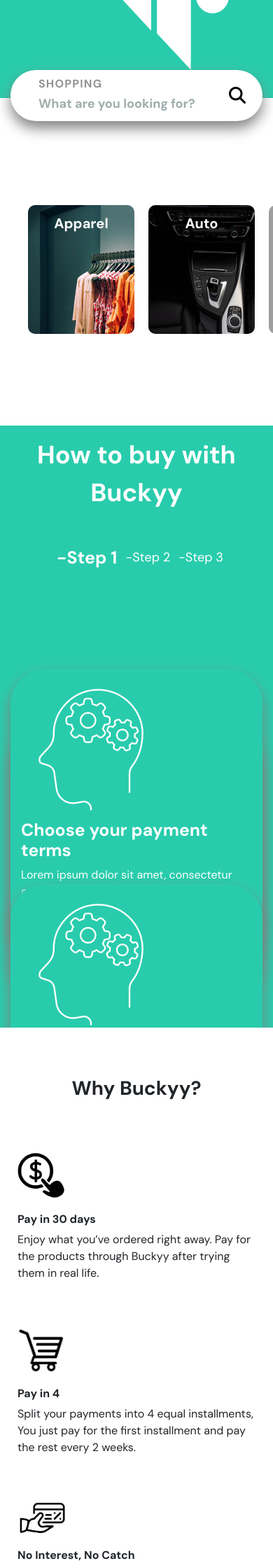
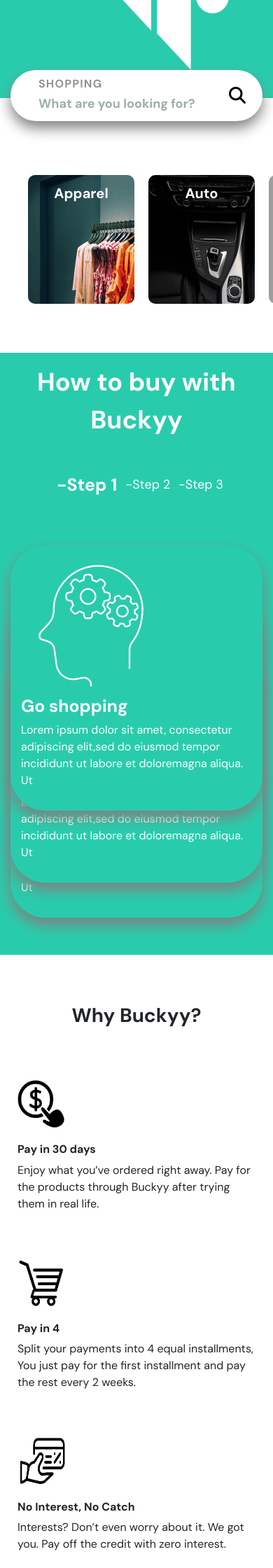
Before and after one commit to Israq/BUCKYY-VERSION-2.0-LIVE, a Django app: page / in a window 390 px wide. Shown: the part 902-3142 px from the top of the page at 70% size. Run offline with Django 4.2, Linux system fonts and the light colour scheme; some libraries are stand-ins or nearby versions; grey boxes are pictures that could not be loaded.

Commit message:
Solved the email validation and padding issues of ekyc and index page respectively

```diff
--- a/static/css/index.css
+++ b/static/css/index.css
@@ -585,12 +585,20 @@ label {
 }
 
 .slider {
+    display: flex;
     position: relative;
-    display: flex;
     height: 355px;
-    margin-left: auto;
+    margin-left: 0;
+    margin-right: 0;
+    margin-top: -113px;
     z-index: 100;
     overflow-x: scroll;
+}
+
+@media (max-width: 920px) {
+    .slider {
+        height: auto;
+    }
 }
 
 @media (pointer:coarse) {
@@ -612,7 +620,7 @@ label {
 
 @media (max-width: 920px) {
     .slider {
-        padding: 40px 0px 40px 0px;
+        padding: 110px 0px 70px 0px;
     }
 }
 
@@ -752,7 +760,7 @@ label {
 @media (max-width: 920px) {
     .btn-card-left,
     .btn-card-right {
-        top: 35%;
+        top: 51%;
     }
 }
 
@@ -881,7 +889,7 @@ label {
 
     .process-section-right>.process-section-cards>.process-section-card:nth-child(1) {
         position: relative;
-        top: 0;
+        top: -380;
         margin-right: 0;
         z-index: 2;
     }
@@ -1056,6 +1064,7 @@ label {
 .reason-2>img,
 .reason-3>img {
     width: 20%;
+    height: 70px;
     margin-bottom: 20px;
 }
 
--- a/static/js/index.js
+++ b/static/js/index.js
@@ -95,11 +95,10 @@ function cardViewer(step) {
 
     if (browserWidth <= 718) {
         if (step == 'step-1') {
-            stepBtn2.removeAttribute("style");
-            stepBtn3.removeAttribute("style");
             cards[0].style.zIndex = "2";
             cards[2].style.zIndex = "0";
             cards[1].style.zIndex = "1";
+            stepBtn3.removeAttribute("style");
             stepBtn2.style.fontSize = "18";
             stepBtn2.style.fontWeight = "100";
             stepBtn2.style.marginLeft = "0";
@@ -111,8 +110,10 @@ function cardViewer(step) {
             cards[1].style.zIndex = "2";
             cards[0].style.zIndex = "1";
             cards[2].style.zIndex = "1";
-            stepBtn1.removeAttribute("style");
             stepBtn3.removeAttribute("style");
+            stepBtn1.style.fontSize = "18";
+            stepBtn1.style.fontWeight = "100";
+            stepBtn1.style.marginLeft = "0";
             stepBtn2.style.fontSize = "25";
             stepBtn2.style.fontWeight = "900";
             stepBtn2.style.marginLeft = "10";
@@ -121,11 +122,10 @@ function cardViewer(step) {
             cards[2].style.zIndex = "2";
             cards[0].style.zIndex = "0";
             cards[1].style.zIndex = "1";
-            stepBtn1.removeAttribute("style");
             stepBtn2.removeAttribute("style");
-            stepBtn2.style.fontSize = "18";
-            stepBtn2.style.fontWeight = "100";
-            stepBtn2.style.marginLeft = "0";
+            stepBtn1.style.fontSize = "18";
+            stepBtn1.style.fontWeight = "100";
+            stepBtn1.style.marginLeft = "0";
             stepBtn3.style.fontSize = "25";
             stepBtn3.style.fontWeight = "900";
             stepBtn3.style.marginLeft = "10";
@@ -496,6 +496,7 @@ function arrowRotation(btnNo) {
 
 function closePopup() {
     document.getElementsByClassName("alert")[0].style.opacity = "0";
+    document.getElementsByClassName("alert")[1].style.opacity = "0";
     document.getElementsByClassName("sign-in-popup")[0].style.display = "none";
     document.getElementsByClassName("create-account-popup")[0].style.display = "none";
     document.getElementsByClassName("otp-popup")[0].style.display = "none";
@@ -618,12 +619,21 @@ function showEkycPage(move) {
         }
     }
     else if (currentLabel == "Email") {
+        var re = new RegExp("[a-z0-9._%+-]+@[a-z0-9.-]+\.[a-z]{2,3}$");
         email = document.getElementById("ekyc-input").value;
         document.getElementById("ekyc-input").value = "";
 
         if(move == 'next' && email == "") {
             alert[0].style.setProperty('opacity', '1', 'important');
             return;
+        }
+        else {
+            if(re.test(email)) {
+            }
+            else {
+                alert[1].style.setProperty('opacity', '1', 'important');
+                return;
+            }
         }
     }
     else if (currentLabel == "Address") {
@@ -905,6 +915,7 @@ function showEkycPage(move) {
     }
     previousIncomeKey = key;
     alert[0].style.setProperty('opacity', '0', 'important');
+    alert[1].style.setProperty('opacity', '0', 'important');
 }
 
 
--- a/templates/ekyc.html
+++ b/templates/ekyc.html
@@ -617,6 +617,12 @@
           <span aria-hidden="true">&times;</span>
         </button>
     </div>
+    <div class="alert alert-danger alert-dismissible fade show" role="alert">
+        <strong>Hey there!</strong>&nbsp; Please enter a valid email address.
+        <button type="button" class="close" id="close-alert" data-dismiss="alert" aria-label="Close" onClick="closePopup()">
+          <span aria-hidden="true">&times;</span>
+        </button>
+    </div>
     <script src="{% static 'js/fileUpload.js' %}"></script>
     <script src="{% static 'js/index.js' %}"></script>
 </body>
```
